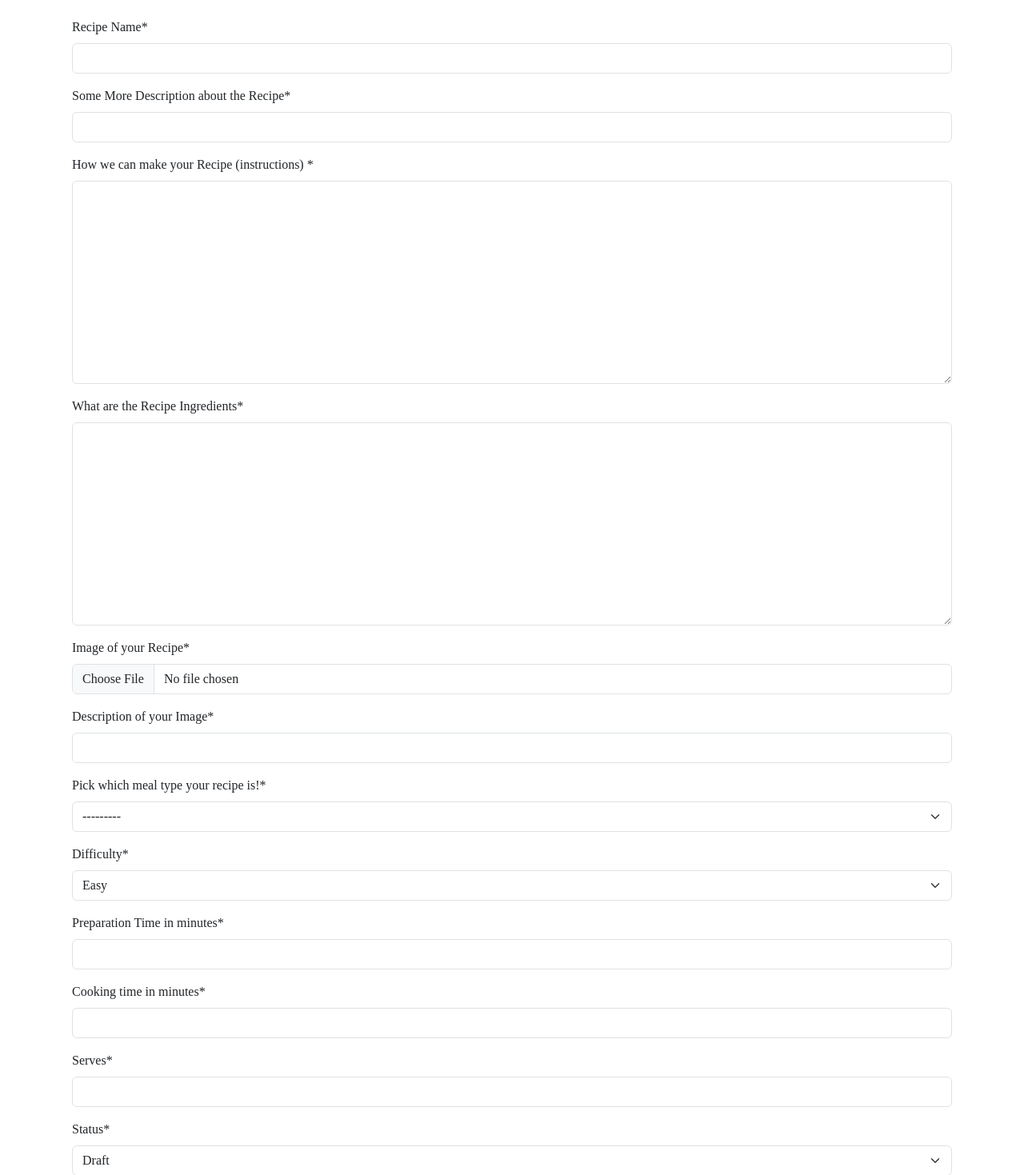
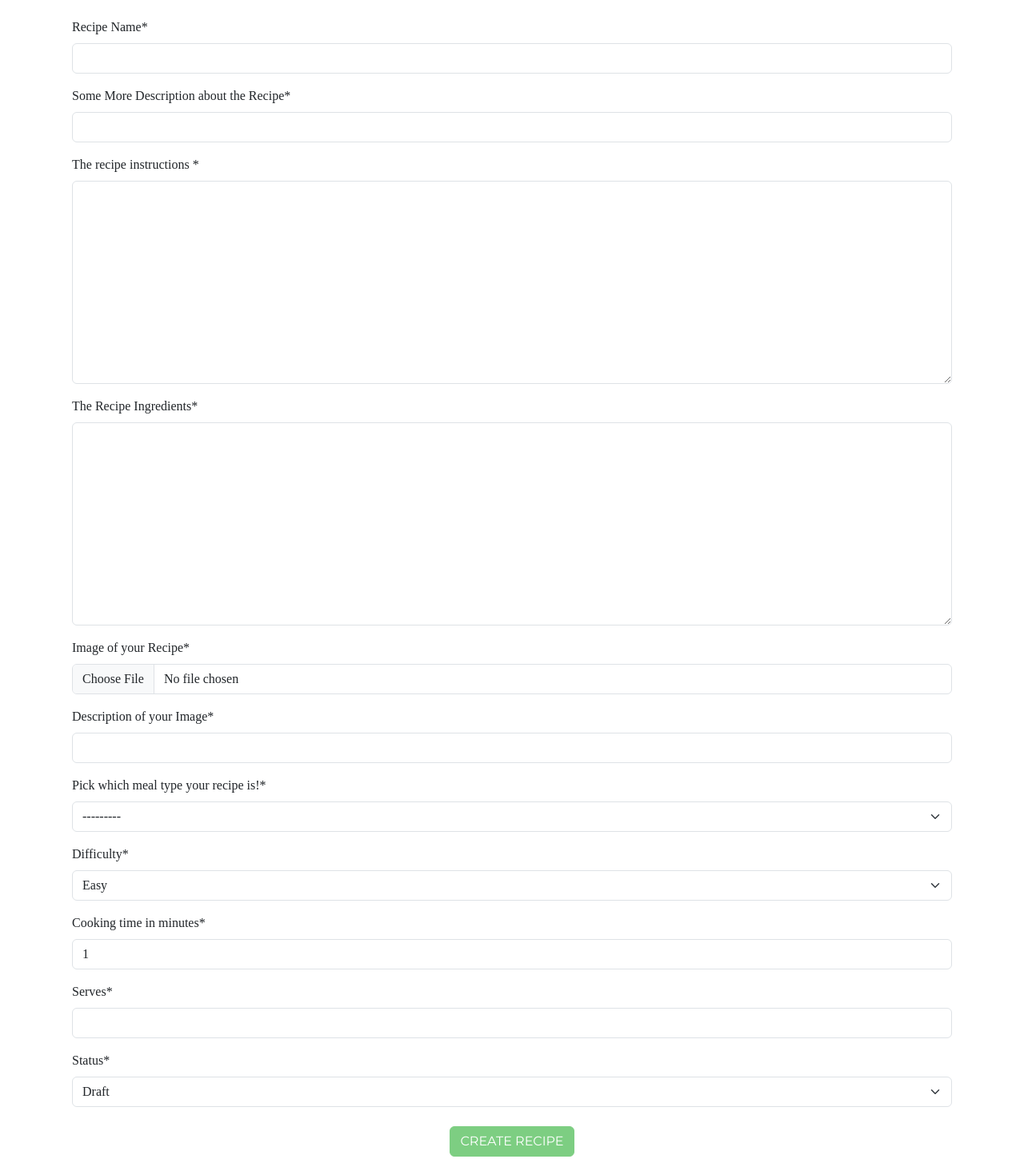
Before and after one commit to raneem-yad/project-portfolio-4, a Django app: page /recipes/add_recipe/ in a window 1280 px wide. Shown: the part 198-1667 px from the top of the page at 80% size. Run offline with Django 3.2, Linux system fonts and the light colour scheme; the visitor is signed in with stand-in values (Sample User, id 1); data that the repository does not hold is empty; some libraries are stand-ins or nearby versions; some web fonts are replaced.

Commit message:
fix creating recipes (cook and prep time bug)

```diff
--- a/recipes/forms.py
+++ b/recipes/forms.py
@@ -17,8 +17,7 @@ class RecipeForm(forms.ModelForm):
             "image_alt",
             "meal_type",
             "difficulty",
-            "preparation_time",
-            "cooking_time",
+            "prep_time",
             "serves",
             "status",
         ]
@@ -28,14 +27,13 @@ class RecipeForm(forms.ModelForm):
         labels = {
             "name": "Recipe Name",
             "description": "Some More Description about the Recipe",
-            "instructions": "How we can make your Recipe (instructions) ",
-            "ingredients": "What are the Recipe Ingredients",
+            "instructions": "The recipe instructions ",
+            "ingredients": "The Recipe Ingredients",
             "image": "Image of your Recipe",
             "image_alt": "Description of your Image",
             "meal_type": "Pick which meal type your recipe is!",
             "difficulty": "Difficulty",
-            "preparation_time": "Preparation Time in minutes",
-            "cooking_time": "Cooking time in minutes",
+            "prep_time": "Cooking time in minutes",
             "serves": "Serves",
         }
 
--- a/recipes/models.py
+++ b/recipes/models.py
@@ -47,9 +47,8 @@ class Recipe(models.Model):
     )
     is_weekly = models.BooleanField(default=False)
     difficulty = models.IntegerField(choices=DIFFICULTY, default=0)
-    preparation_time = models.PositiveIntegerField()
-    cooking_time = models.PositiveIntegerField()
     serves = models.PositiveIntegerField()
+    prep_time = models.PositiveIntegerField(default=1)
     posted_date = models.DateTimeField(auto_now=True)
     status = models.IntegerField(choices=STATUS, default=0)
     approved = models.BooleanField(default=False)
--- a/recipes/templates/recipes/recipe_details.html
+++ b/recipes/templates/recipes/recipe_details.html
@@ -95,12 +95,8 @@
           <span><strong>{{recipe.meal_type}} </strong></span>
         </li>
         <li class="tools">
-          <small><i class="far fa-clock"></i> Prep Time</small>
-          <span><strong>{{recipe.preparation_time}} min</strong></span>
-        </li>
-        <li class="tools">
           <small><i class="far fa-clock"></i> Cook Time</small>
-          <span><strong>{{recipe.cooking_time}} min</strong></span>
+          <span><strong>{{recipe.prep_time}} min</strong></span>
         </li>
         <li class="tools">
           <small><i class="fa-solid fa-scale-unbalanced-flip"></i> Difficulty</small>
--- a/recipes/test_add_recipe.py
+++ b/recipes/test_add_recipe.py
@@ -32,7 +32,7 @@
 #             'image' :image,
 #             'image_alt': 'Test Recipe Image',
 #             'meal_type': meal_type_id,
-#             'preparation_time': 30,  # Provide a valid preparation time in minutes
+ # Provide a valid preparation time in minutes
 #             'cooking_time': 60,  # Provide a valid cooking time in minutes
 #             'serves': 4,  # P
 #         }
@@ -56,6 +56,6 @@
 #         self.assertFormError(response, 'form', 'ingredients', 'This field is required.')
 #         self.assertFormError(response, 'form', 'image_alt', 'This field is required.')
 #         self.assertFormError(response, 'form', 'meal_type', 'This field is required.')
-#         self.assertFormError(response, 'form', 'preparation_time', 'This field is required.')
+#
 #         self.assertFormError(response, 'form', 'cooking_time', 'This field is required.')
 #         self.assertFormError(response, 'form', 'serves', 'This field is required.')
--- a/recipes/test_forms.py
+++ b/recipes/test_forms.py
@@ -27,8 +27,7 @@ class RecipeFormTestCase(TestCase):
             "image_alt": "Test Recipe Image",
             "meal_type": self.meal_type.pk,
             "difficulty": 0,
-            "preparation_time": 30,
-            "cooking_time": 60,
+            "prep_time": 60,
             "serves": 4,
             "status": 0,
         }
@@ -49,6 +48,5 @@ class RecipeFormTestCase(TestCase):
         self.assertTrue(form.errors["image_alt"])
         self.assertTrue(form.errors["meal_type"])
         self.assertTrue(form.errors["difficulty"])
-        self.assertTrue(form.errors["preparation_time"])
         self.assertTrue(form.errors["cooking_time"])
         self.assertTrue(form.errors["serves"])
```
Also changed, not shown: recipes/migrations/0002_remove_recipe_preparation_time.py (added), recipes/migrations/0003_remove_recipe_cooking_time_recipe_prep_time.py (added).
